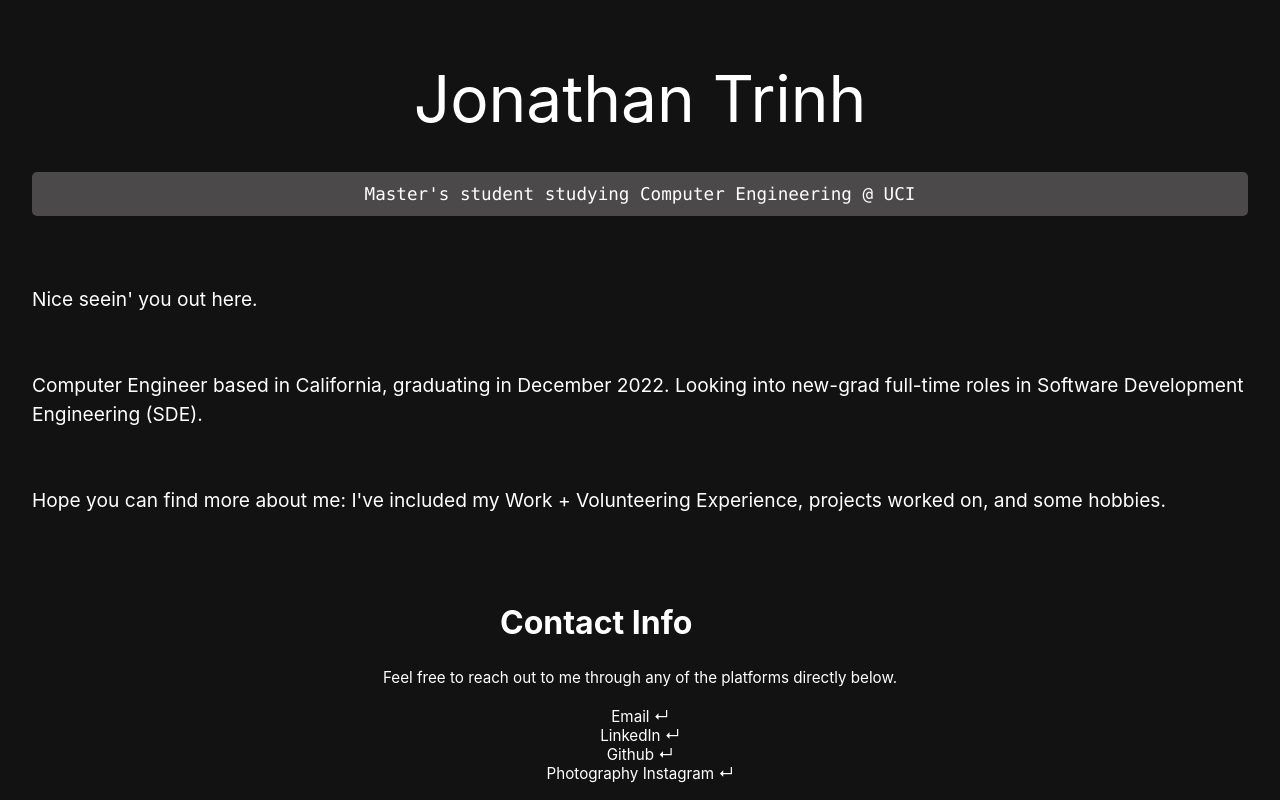
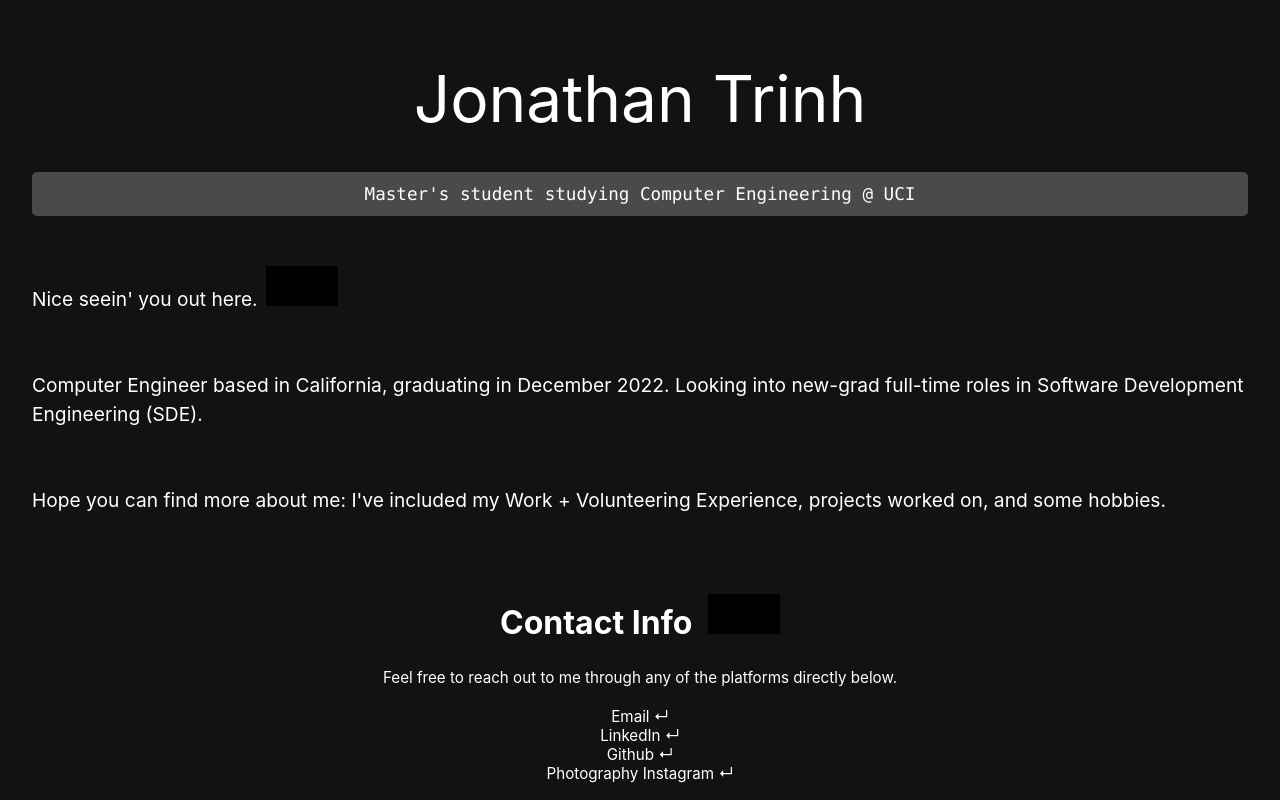
Before and after one commit to jjtrinh99/Website, a Next.js app: page / in a window 1280 px wide. Shown: the top 800 px of the page. Built offline with nearby package versions, Linux system fonts and the light colour scheme.

Commit message:
more emojis

```diff
--- a/styles/globals.css
+++ b/styles/globals.css
@@ -37,7 +37,7 @@ overallH{
   color: white;
 }
 svg{
-  background-color: default;
+  background-color: black;
   color: default;
 }
 .id1 {
```
